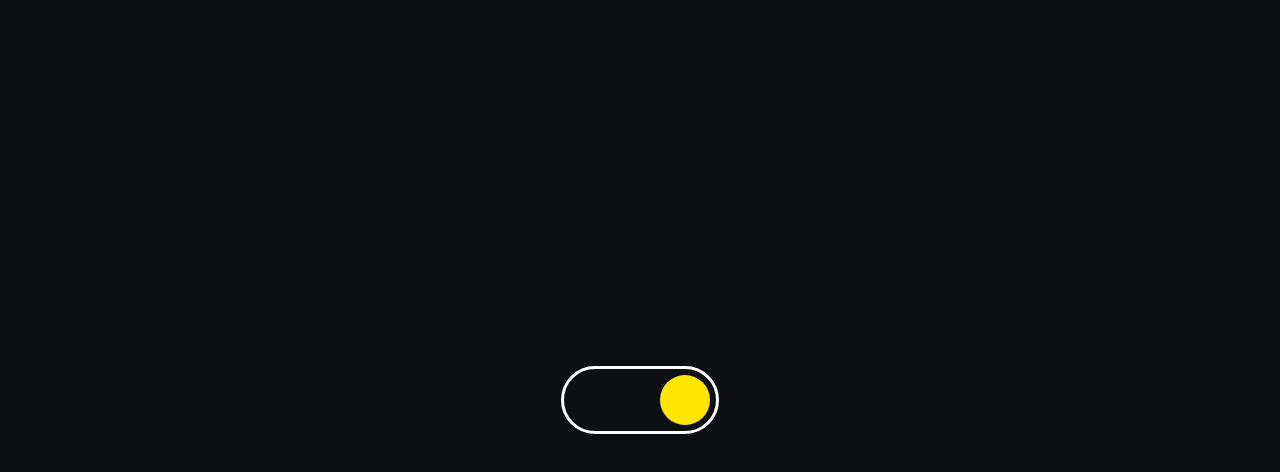
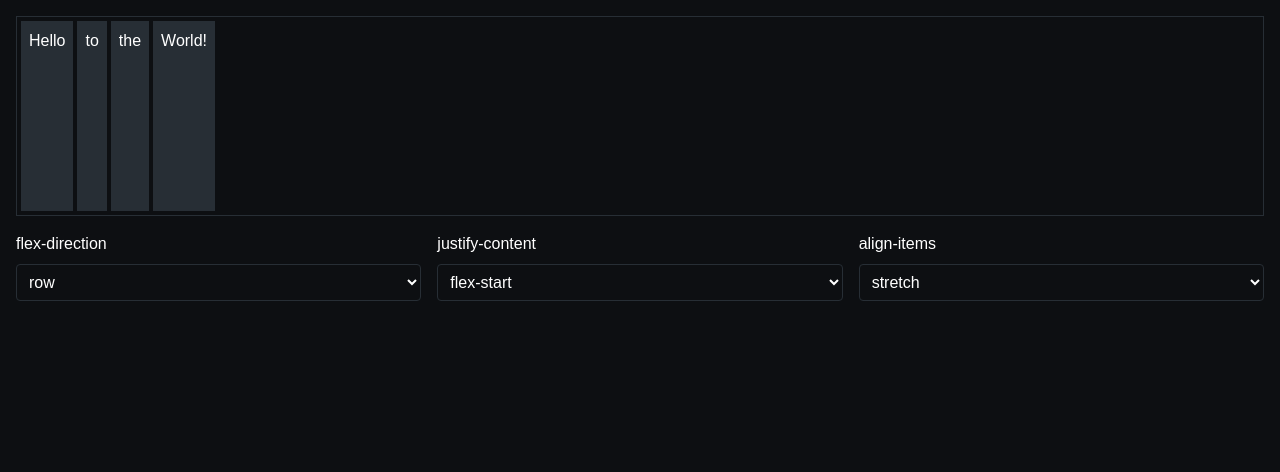
Before and after one commit to nboraxxd/joyofreact, a React (Vite) app in the folder 9-animations-with-framer-motion/layout/: page / in a window 1280 px wide. Shown: the top 472 px of the page. Built offline with nearby package versions, Linux system fonts and the light colour scheme; a web font is replaced by a local one.

Commit message:
05. Layout exercise 2 (starter)

```diff
--- a/9-animations-with-framer-motion/layout/src/App.jsx
+++ b/9-animations-with-framer-motion/layout/src/App.jsx
@@ -1,11 +1,13 @@
 // import { LayoutAnimations } from '@/components/LayoutAnimations'
-import { Container } from '@/components/Exercises01'
+// import { Container } from '@/components/Exercises01'
+import FlexDemo from '@/components/Exercise02/FlexDemo'
 
 function App() {
   return (
     <>
       {/* <LayoutAnimations /> */}
-      <Container />
+      {/* <Container /> */}
+      <FlexDemo />
     </>
   )
 }
--- /dev/null
+++ b/9-animations-with-framer-motion/layout/src/components/Exercise02/FlexDemo.jsx
@@ -0,0 +1,81 @@
+import React, { useState } from 'react'
+import { motion } from 'framer-motion'
+
+import styles from './FlexDemo.module.css'
+
+export default function FlexDemo() {
+  const [flexDirection, setFlexDirection] = useState('row')
+  const [justifyContent, setJustifyContent] = useState('flex-start')
+  const [alignItems, setAlignItems] = useState('stretch')
+
+  return (
+    <section className={styles.wrapper}>
+      <div className={styles.demoArea}>
+        {ITEMS.map((item) => (
+          <div key={item.id} className={styles.flexItem}>
+            {item.label}
+          </div>
+        ))}
+      </div>
+
+      <div className={styles.controls}>
+        <SelectControl
+          label="flex-direction"
+          value={flexDirection}
+          onChange={(event) => setFlexDirection(event.target.value)}
+        >
+          <option value="row">row</option>
+          <option value="column">column</option>
+        </SelectControl>
+        <SelectControl
+          label="justify-content"
+          value={justifyContent}
+          onChange={(event) => setJustifyContent(event.target.value)}
+        >
+          <option value="flex-start">flex-start</option>
+          <option value="flex-end">flex-end</option>
+          <option value="center">center</option>
+          <option value="space-between">space-between</option>
+          <option value="space-around">space-around</option>
+          <option value="space-evenly">space-evenly</option>
+        </SelectControl>
+        <SelectControl label="align-items" value={alignItems} onChange={(event) => setAlignItems(event.target.value)}>
+          <option value="stretch">stretch</option>
+          <option value="flex-start">flex-start</option>
+          <option value="flex-end">flex-end</option>
+          <option value="center">center</option>
+        </SelectControl>
+      </div>
+    </section>
+  )
+}
+
+function SelectControl({ label, value, onChange, ...delegated }) {
+  const id = React.useId()
+
+  return (
+    <div className={styles.selectControl}>
+      <label htmlFor={id}>{label}</label>
+      <select className={styles.select} value={value} onChange={onChange} {...delegated} />
+    </div>
+  )
+}
+
+const ITEMS = [
+  {
+    id: '001',
+    label: 'Hello',
+  },
+  {
+    id: '002',
+    label: 'to',
+  },
+  {
+    id: '003',
+    label: 'the',
+  },
+  {
+    id: '004',
+    label: 'World!',
+  },
+]
--- /dev/null
+++ b/9-animations-with-framer-motion/layout/src/components/Exercise02/FlexDemo.module.css
@@ -0,0 +1,39 @@
+.wrapper {
+  display: flex;
+  flex-direction: column;
+  gap: 16px;
+}
+.demoArea {
+  display: flex;
+  gap: 4px;
+  min-height: 200px;
+  border: 1px solid hsl(210deg 15% 18%);
+  padding: 4px;
+}
+.flexItem {
+  background: hsl(210deg 15% 18%);
+  padding: 8px;
+}
+.controls {
+  display: flex;
+  gap: 16px;
+  flex-wrap: wrap;
+  justify-content: space-between;
+}
+.selectControl {
+  flex: 1;
+  display: flex;
+  flex-direction: column;
+  gap: 8px;
+}
+.selectControl select {
+  font-size: 1rem;
+  padding: 8px;
+  border: 1px solid hsl(210deg 15% 18%);
+  background: transparent;
+  border-radius: 4px;
+}
+
+option {
+  color: hsl(210deg 15% 6%);
+}
--- a/9-animations-with-framer-motion/layout/src/style.css
+++ b/9-animations-with-framer-motion/layout/src/style.css
@@ -2,17 +2,6 @@ html {
   background: hsl(210deg 15% 6%);
   color-scheme: dark;
 }
-html,
 body {
-  padding: 0;
-}
-
-#root {
-  display: flex;
-  flex-direction: column;
-  justify-content: center;
-  align-items: center;
-  gap: 32px;
-  height: 100vh;
   padding: 16px;
 }
```
